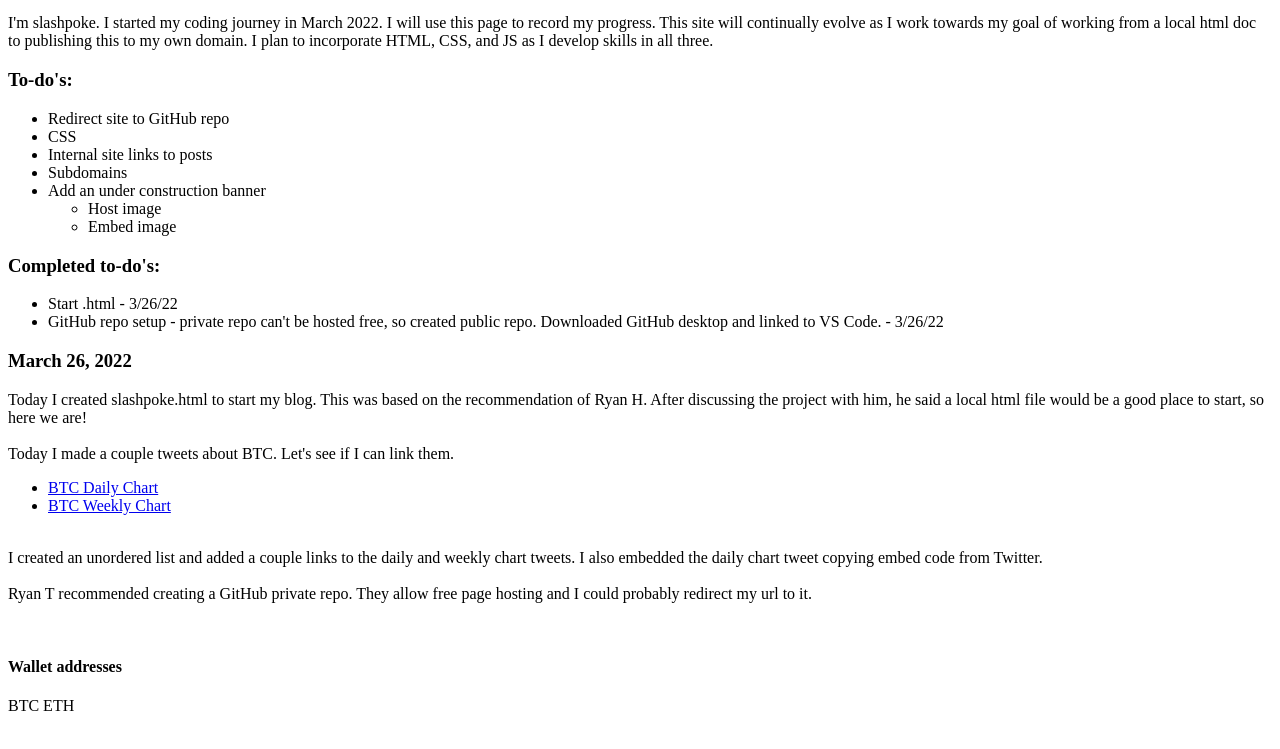
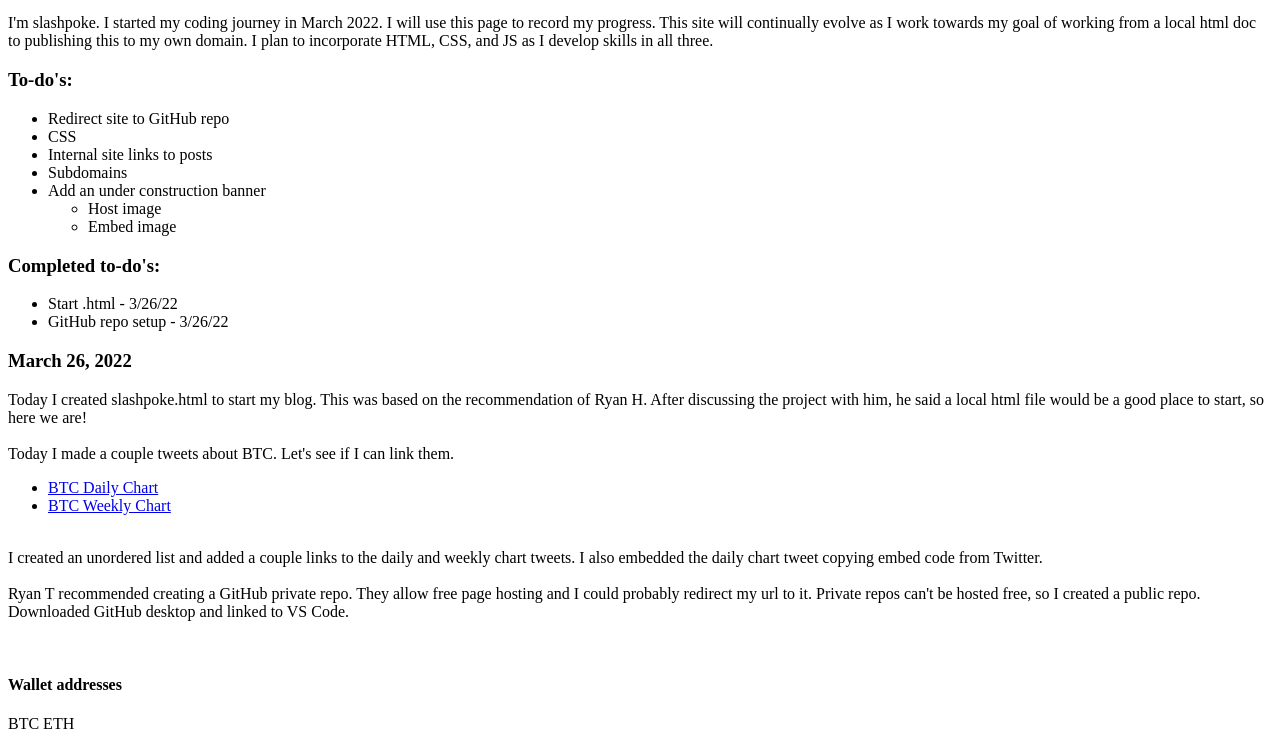
Before and after one commit to slashpoke/slashpoke.github.io, a plain HTML site: page index.html in a window 1280 px wide. Shown: the part 86-835 px from the top of the page. Drawn offline with Linux system fonts and the light colour scheme.

Commit message:
Update index.html

```diff
--- a/index.html
+++ b/index.html
@@ -45,8 +45,7 @@
         <p>
             <ul>
                 <li>Start .html - 3/26/22</li>
-                <li>GitHub repo setup - private repo can't be hosted free, so created public repo.
-                    Downloaded GitHub desktop and linked to VS Code. - 3/26/22
+                <li>GitHub repo setup - 3/26/22
                 </li>
             </ul>
         </p>
@@ -69,7 +68,8 @@
                 I also embedded the daily chart tweet copying embed code from Twitter.
                 <br/><br/>
                 Ryan T recommended creating a GitHub private repo. They allow free page hosting and I could probably
-                redirect my url to it.
+                redirect my url to it. Private repos can't be hosted free, so I created a public repo.
+                Downloaded GitHub desktop and linked to VS Code.
             </p>
         </div>
     </div>
```
